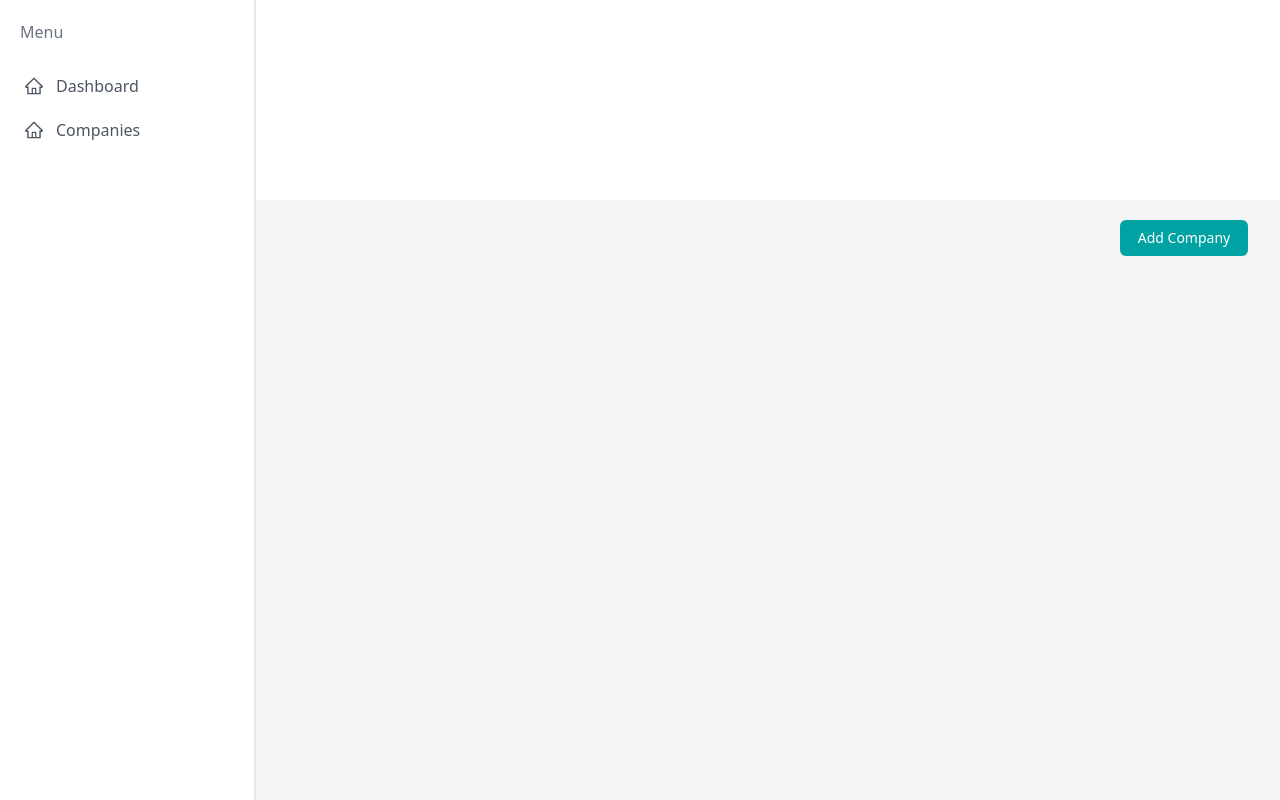
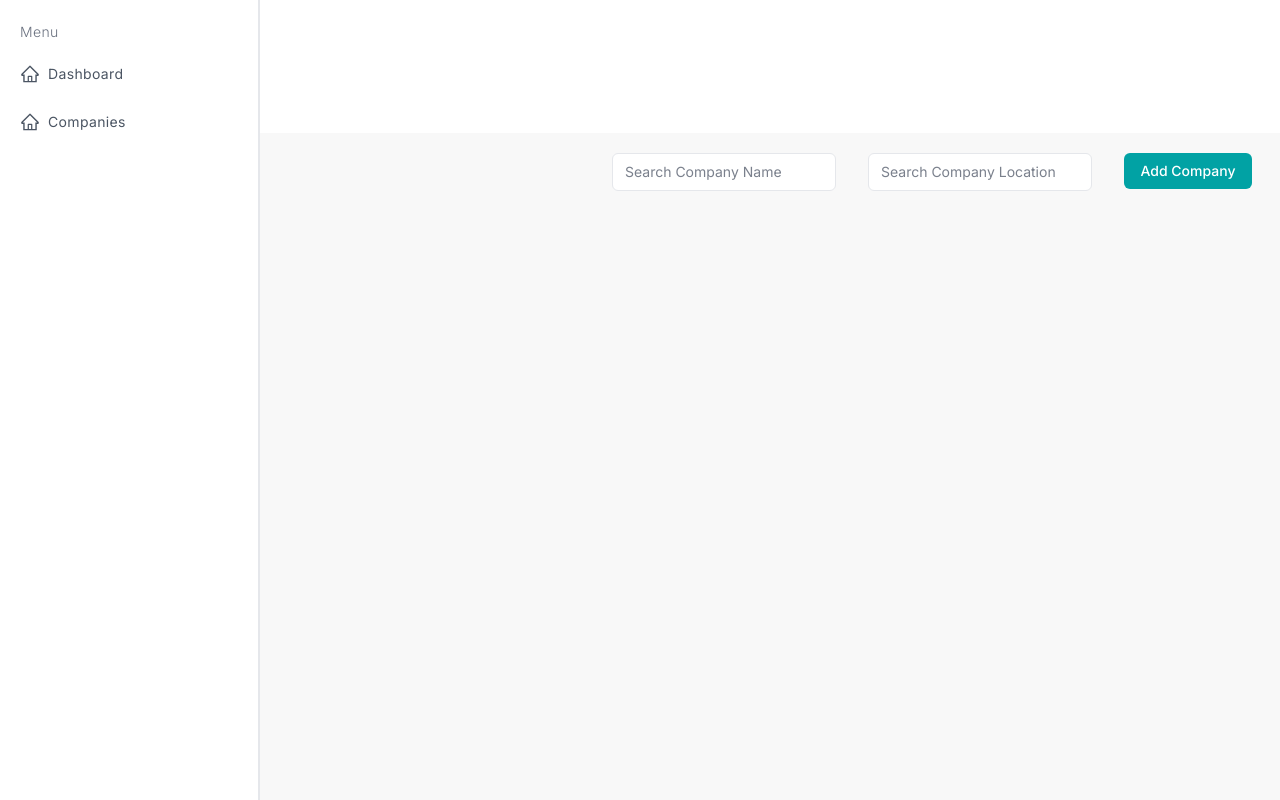
Before and after one commit to Hirable1/admin-panel, a Next.js app: page /dashboard/companies in a window 1280 px wide. Built offline with nearby package versions, Linux system fonts and the light colour scheme.

Commit message:
fixed fonts and padding

```diff
--- a/components/Companies.js
+++ b/components/Companies.js
@@ -9,9 +9,10 @@ function Companies() {
         console.log(companyList)
     }, [companyList, modalOpen])
     return (
-        <div className="w-4/5">
+        <div className="bg-gray-100 calc-width max-h-screen float-right font-inter">
+        <div className="min-h-screen pb-[20px] bg-[#f8f8f8]">
             {/* top */}
-            <div className="h-1/4 bg-white"></div>
+            <div className="w-full h-[133px] bg-white flex flex-col items-center justify-center"></div>
             <Modal
                 companyList={companyList}
                 setCompanyList={setCompanyList}
@@ -19,7 +20,11 @@ function Companies() {
                 setModalOpen={setModalOpen}
             />
             {/* bottom */}
-            <div className="flex justify-end px-8 pt-5">
+            <div className="text-[#033443] max-w-[968px] mx-auto pt-5 my-0">
+                <div>
+                    <div className="flex justify-end">
+                        <input type="text"placeholder="Search Company Name" className="px-3 py-2 placeholder-[#6B7280] text-[#030303]  placeholder-opacity-90 relative bg-white rounded-md text-sm border-[1.5px]  focus:outline-none focus:border-[#2dc5a1] focus:border-2 w-56 transition duration-200 ease-in mr-8" />
+                        <input type="text" placeholder="Search Company Location" className="px-3 py-2 placeholder-[#6B7280] text-[#030303]  placeholder-opacity-90 relative bg-white rounded-md text-sm border-[1.5px]  focus:outline-none focus:border-[#2dc5a1] focus:border-2 w-56 transition duration-200 ease-in mr-8" />
                         <button
                             className="bg-collabi-green px-2 text-white h-9 w-32 rounded-md text-sm font-medium"
                             onClick={() => setModalOpen(true)}
@@ -27,13 +32,16 @@ function Companies() {
                             Add Company
                         </button>
                     </div>
+                </div>
+            </div>
 
             {/* companies */}
-            <div className="columns-3">
+            <div className="columns-3 mx-5">
                 {companyList.map((element) => (
-                    <Link key={element.companyName} href={`/dashboard/company/${element.companyName}`} passHref><p>
+                    <Link key={element.companyName} href={`/dashboard/company/${element.companyName}`} passHref><p className="cursor-pointer">
                         {element.companyName}</p></Link>
                 ))}
+            </div>
         </div>
         </div>
     );
--- a/components/Main.js
+++ b/components/Main.js
@@ -1,7 +1,13 @@
 function Main() {
-  return (
-    <div className="w-4/5">Logo</div>
-  )
+    return (
+        <div className="bg-gray-100 calc-width max-h-screen float-right">
+            <div className="shadow-md">
+                <div className="flex flex-row justify-between p-4 items-start bg-white">
+                    <span className="mt-1">Logo</span>
+                </div>
+            </div>
+        </div>
+    );
 }
 
-export default Main
+export default Main;
--- a/components/Modal.js
+++ b/components/Modal.js
@@ -14,7 +14,7 @@ function Modal({ modalOpen, companyList, setCompanyList, setModalOpen }) {
             linkedIn,
             companyLogo,
         };
-        setCompanyList(companyList=>[...companyList, company]);
+        setCompanyList((companyList) => [...companyList, company]);
         // console.log(companyList);
         setCompanyName("");
         setLinkedIn("");
@@ -41,7 +41,7 @@ function Modal({ modalOpen, companyList, setCompanyList, setModalOpen }) {
                 !modalOpen ? "hidden" : "fixed"
             } top-0 left-0 z-50 overflow-auto bg-smoke-light flex w-[100vw] h-[100vh]`}
         >
-            <div className="relative bg-white w-[80%] h-[90%]  m-auto flex rounded-lg flex-col">
+            <div className="relative bg-white m-auto flex rounded-lg flex-col">
                 <div className="bg-[#eff2f6] flex justify-between p-6 rounded-t-lg">
                     <p className="text-[0.875rem] leading-5 font-semibold m-0">
                         Add Company
@@ -52,16 +52,6 @@ function Modal({ modalOpen, companyList, setCompanyList, setModalOpen }) {
                     />
                 </div>
                 <form className="p-6" onSubmit={handleSubmit}>
-                    <div className="mb-20">
-                        <p className="my-2">Company Name</p>
-                        <input
-                            type="text"
-                            placeholder="Enter Company Name"
-                            value={companyName}
-                            onChange={(e) => setCompanyName(e.target.value)}
-                            className="px-3 py-2 placeholder-[#6B7280] text-[#030303] placeholder-opacity-90 relative bg-white rounded text-sm border-[1.5px] focus:outline-none focus:border-[#2dc5a1] focus:border-2  w-full transition duration-200 ease-in"
-                        />
-                    </div>
                     <div className="flex w-full items-center">
                         <div className="mr-16">
                             <p className="text-[12px] font-semibold p-1 mt-1">
@@ -85,6 +75,19 @@ function Modal({ modalOpen, companyList, setCompanyList, setModalOpen }) {
                                 )}
                             </div>
                         </div>
+                        <div className="flex flex-col space-y-2">
+                            <div className="w-full">
+                                <p className="my-2">Company Name</p>
+                                <input
+                                    type="text"
+                                    placeholder="Enter Company Name"
+                                    value={companyName}
+                                    onChange={(e) =>
+                                        setCompanyName(e.target.value)
+                                    }
+                                    className="px-3 py-2 placeholder-[#6B7280] text-[#030303] placeholder-opacity-90 relative bg-white rounded text-sm border-[1.5px] focus:outline-none focus:border-[#2dc5a1] focus:border-2  w-full transition duration-200 ease-in"
+                                />
+                            </div>
                             <div className="flex w-full h-1/4">
                                 <span className="text-[12px] bg-gray-200 rounded-tl-[3.5px] rounded-bl-[3.5px] flex items-center justify-center px-2 text-gray-500 border">
                                     https://
@@ -92,10 +95,13 @@ function Modal({ modalOpen, companyList, setCompanyList, setModalOpen }) {
                                 <input
                                     type="text"
                                     value={linkedIn}
-                                onChange={(e) => setLinkedIn(e.target.value)}
+                                    onChange={(e) =>
+                                        setLinkedIn(e.target.value)
+                                    }
                                     placeholder="www.linkedin.com/your-profile"
                                     className="px-3 py-2 placeholder-[#6B7280] text-[#030303]  placeholder-opacity-90 relative bg-white text-sm border rounded-tr-[3.5px] rounded-br-[3.5px]  focus:outline-none focus:border-[#2dc5a1] focus:border-2  w-full  transition duration-200 ease-in"
                                 />
+                            </div>
                         </div>
                     </div>
                     <input
--- a/components/Sidebar.js
+++ b/components/Sidebar.js
@@ -2,13 +2,22 @@ import SidebarOption from "./SidebarOption"
 import {AiOutlineHome} from "react-icons/ai"
 function Sidebar() {
   return (
-    <div className="h-full w-1/5 border-r-2 bg-white">
-        <p className="h-16 flex items-center px-5 text-gray-500 font-light">Menu</p>
-        {/* options */}
-        <div>
+    <div className="bg-white border-r-2 min-h-screen w-[260px] fixed top-0 left-0 hidden md:inline-flex font-inter">
+      <div>
+        <ul className="flex flex-col py-4 space-y-1">
+          <li className="px-5">
+            <div className="flex flex-row items-center h-8">
+              <div className="text-sm font-light tracking-wide text-gray-500">Menu</div>
+            </div>
+          </li>
+          <li>
             <SidebarOption title={"Dashboard"} Icon={AiOutlineHome} link="/dashboard" />
+          </li>
+          <li>
             <SidebarOption title={"Companies"} Icon={AiOutlineHome} link="/dashboard/companies" />
-        </div>
+          </li>
+        </ul>
+      </div>
     </div>
   )
 }
--- a/components/SidebarOption.js
+++ b/components/SidebarOption.js
@@ -4,8 +4,10 @@ function SidebarOption({ title, Icon, link }) {
     return (
         <Link href={link} passHref>
             <div className="sidebar-option">
-                <Icon className="h-5 w-5" />
-                <p>{title}</p>
+                <span className="inline-flex justify-center items-center ml-4">
+                    <Icon className="h-5 w-5" />
+                </span>
+                <span className="ml-2 text-sm tracking-wide truncate">{title}</span>
             </div>
         </Link>
     );
--- /dev/null
+++ b/pages/_document.js
@@ -0,0 +1,24 @@
+import { Html, Head, Main, NextScript } from "next/document";
+
+export default function Document() {
+    return (
+        <Html>
+            <Head>
+                <link rel="preconnect" href="https://fonts.googleapis.com" />
+                <link
+                    rel="preconnect"
+                    href="https://fonts.gstatic.com"
+                    crossOrigin
+                />
+                <link
+                    href="https://fonts.googleapis.com/css2?family=Inter:wght@300;400;500;600;700;800;900&display=swap"
+                    rel="stylesheet"
+                ></link>
+            </Head>
+            <body>
+                <Main />
+                <NextScript />
+            </body>
+        </Html>
+    );
+}
--- a/pages/index.js
+++ b/pages/index.js
@@ -13,10 +13,10 @@ export default function Home() {
                 />
                 <link rel="icon" href="/favicon.ico" />
             </Head>
-            <main className="main">
+            <div className="main">
                 <Sidebar />
                 <Main />
-            </main>
+            </div>
         </div>
     );
 }
--- a/styles/globals.css
+++ b/styles/globals.css
@@ -4,10 +4,13 @@
 
 @layer components {
     .sidebar-option {
-        @apply flex space-x-3 items-center py-2 px-5 text-gray-600 h-11 border-l-4 border-transparent hover:border-indigo-500 cursor-pointer hover:bg-gray-50 w-[80%] hover:text-gray-800;
+        @apply relative flex flex-row items-center h-11 focus:outline-none hover:bg-gray-50 text-gray-600 hover:text-gray-800 border-l-4 border-transparent hover:border-indigo-500 pr-6 cursor-pointer;
     }
+    /* .main {
+        @apply w-[100vw] h-[100vh] overflow-hidden flex bg-gray-100
+    } */
 
-    .main {
-        @apply w-[100vw] h-[100vh] overflow-hidden flex bg-gray-100
+    .calc-width {
+        @apply w-[calc(100%-16rem)]
     }
 }
--- a/tailwind.config.js
+++ b/tailwind.config.js
@@ -14,6 +14,9 @@ module.exports = {
                 },
             },
         },
+        fontFamily: {
+            "inter": ["inter", "sans-serif"]
+        }
     },
     plugins: [],
 };
```
Lines whose indentation alone changed are shown as unchanged.
